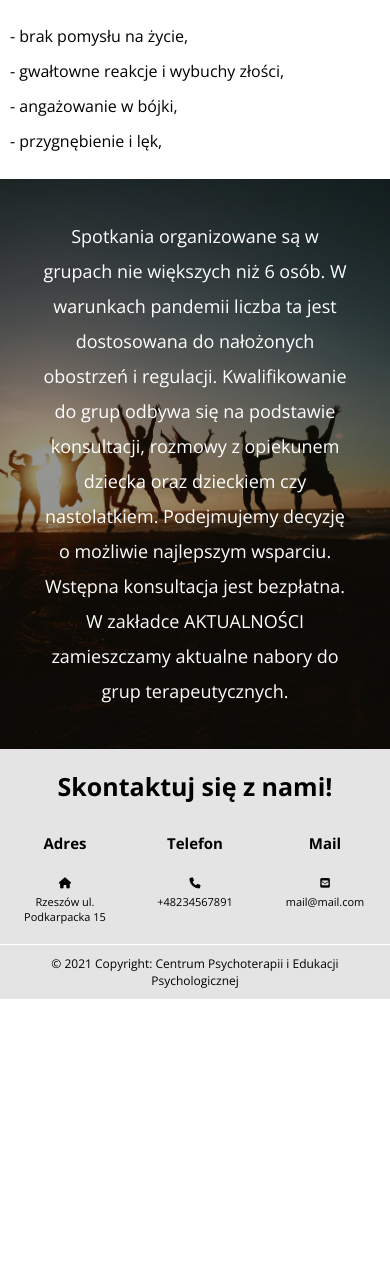
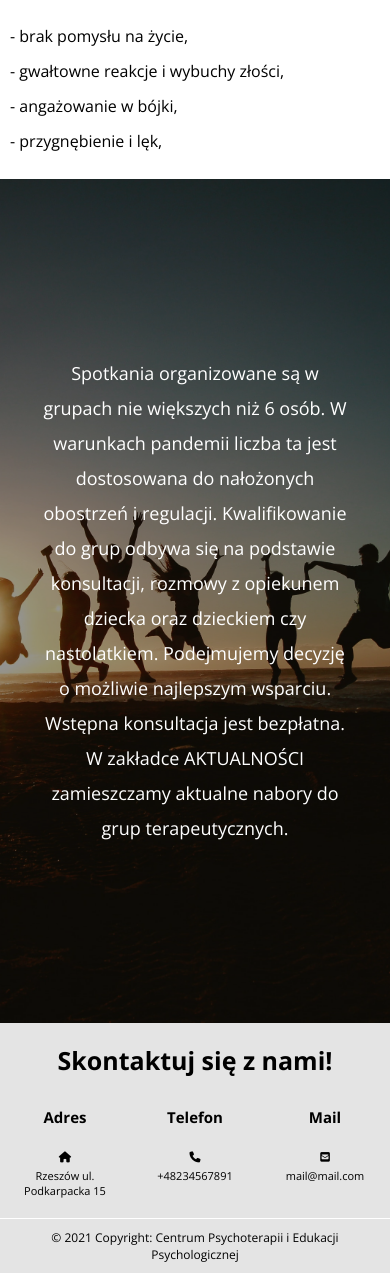
Before and after one commit to Elino1892/Centrum-Psychoterapii-i-edukacji-psychologicznej, a PHP site: page /pages/psychoterapia_dzieci.html in a window 390 px wide. Shown: the part 2678-3951 px from the top of the page. Before the commit the page ends 3677 px from the top, so only its background shows below. Run offline with PHP 8.4, Linux system fonts and the light colour scheme; some libraries are stand-ins or nearby versions.

Commit message:
Add sub nav (desktop and mobile), change header_contact, psychotherapy_info banner and animation on site 'Psychoterapia dzieci i mlodziezy'

```diff
--- a/css/main.css
+++ b/css/main.css
@@ -2831,6 +2831,7 @@ html {
 }
 
 .psychotherapy-info--child {
+  min-height: 100vh;
   height: auto;
   background-image: url("../../../images/psychoterapia_dzieci/background_text.jpg");
 }
--- a/scss/components/psychotherapy_children/_psychotherapy_info.scss
+++ b/scss/components/psychotherapy_children/_psychotherapy_info.scss
@@ -1,6 +1,7 @@
 .psychotherapy-info{
 
   &--child{
+    min-height: 100vh;
     height: auto;
     background-image: url("../../../images/psychoterapia_dzieci/background_text.jpg");
     &__text{
```
Also changed, not shown: 1 other file.
